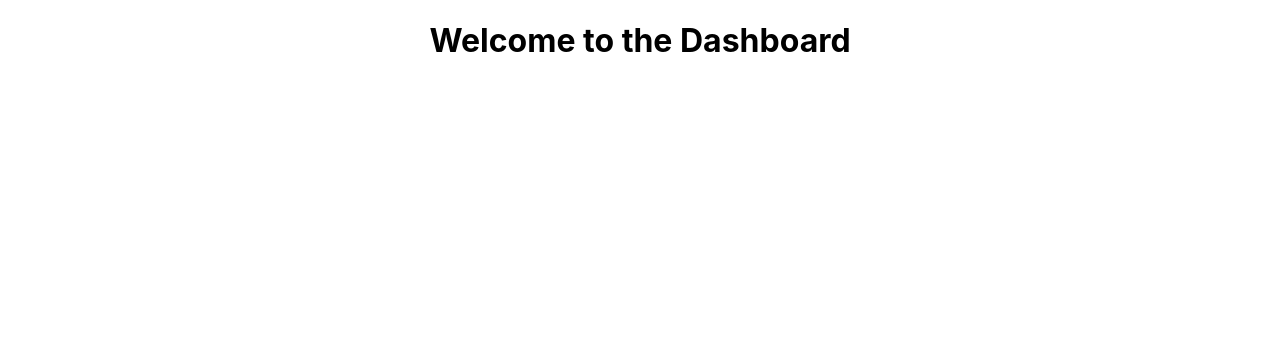
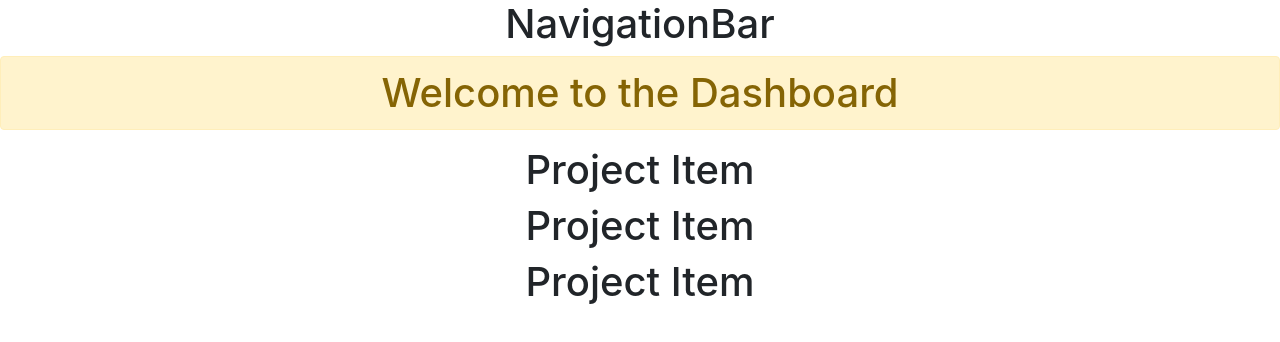
Before and after one commit to EswarJanjanam/RedMinePPMTool, a React (Create React App) app in the folder ppmtool-react-client/: page / in a window 1280 px wide. Shown: the top 342 px of the page. Built offline with nearby package versions, Linux system fonts and the light colour scheme.

Commit message:
Bootstrap added

```diff
--- a/ppmtool-react-client/package.json
+++ b/ppmtool-react-client/package.json
@@ -6,6 +6,7 @@
     "@testing-library/jest-dom": "^4.2.4",
     "@testing-library/react": "^9.5.0",
     "@testing-library/user-event": "^7.2.1",
+    "bootstrap": "^4.4.1",
     "react": "^16.13.1",
     "react-dom": "^16.13.1",
     "react-scripts": "3.4.1"
--- a/ppmtool-react-client/src/App.js
+++ b/ppmtool-react-client/src/App.js
@@ -2,10 +2,13 @@
 import logo from "./logo.svg";
 import "./App.css";
 import Dashboard from "./components/Dashboard";
+import Header from "./components/Layout/Header";
+import "bootstrap/dist/css/bootstrap.min.css";
 
 function App() {
   return (
     <div className="App">
+      <Header />
       <Dashboard />
     </div>
   );
--- a/ppmtool-react-client/src/components/Dashboard.js
+++ b/ppmtool-react-client/src/components/Dashboard.js
@@ -1,8 +1,16 @@
 import React, { Component } from "react";
+import ProjectItem from "./Project/ProjectItem";
 
 class Dashboard extends Component {
   render() {
-    return <h1>Welcome to the Dashboard</h1>;
+    return (
+      <div>
+        <h1 className="alert alert-warning">Welcome to the Dashboard</h1>
+        <ProjectItem />
+        <ProjectItem />
+        <ProjectItem />
+      </div>
+    );
   }
 }
 
--- /dev/null
+++ b/ppmtool-react-client/src/components/Layout/Header.js
@@ -0,0 +1,13 @@
+import React, { Component } from "react";
+
+class Header extends Component {
+  render() {
+    return (
+      <div>
+        <h1>NavigationBar</h1>
+      </div>
+    );
+  }
+}
+
+export default Header;
--- /dev/null
+++ b/ppmtool-react-client/src/components/Project/ProjectItem.js
@@ -0,0 +1,9 @@
+import React, { Component } from "react";
+
+class ProjectItem extends Component {
+  render() {
+    return <h1>Project Item</h1>;
+  }
+}
+
+export default ProjectItem;
```
Also changed, not shown: 1 other file (tests, documents, lock files or other folders).
